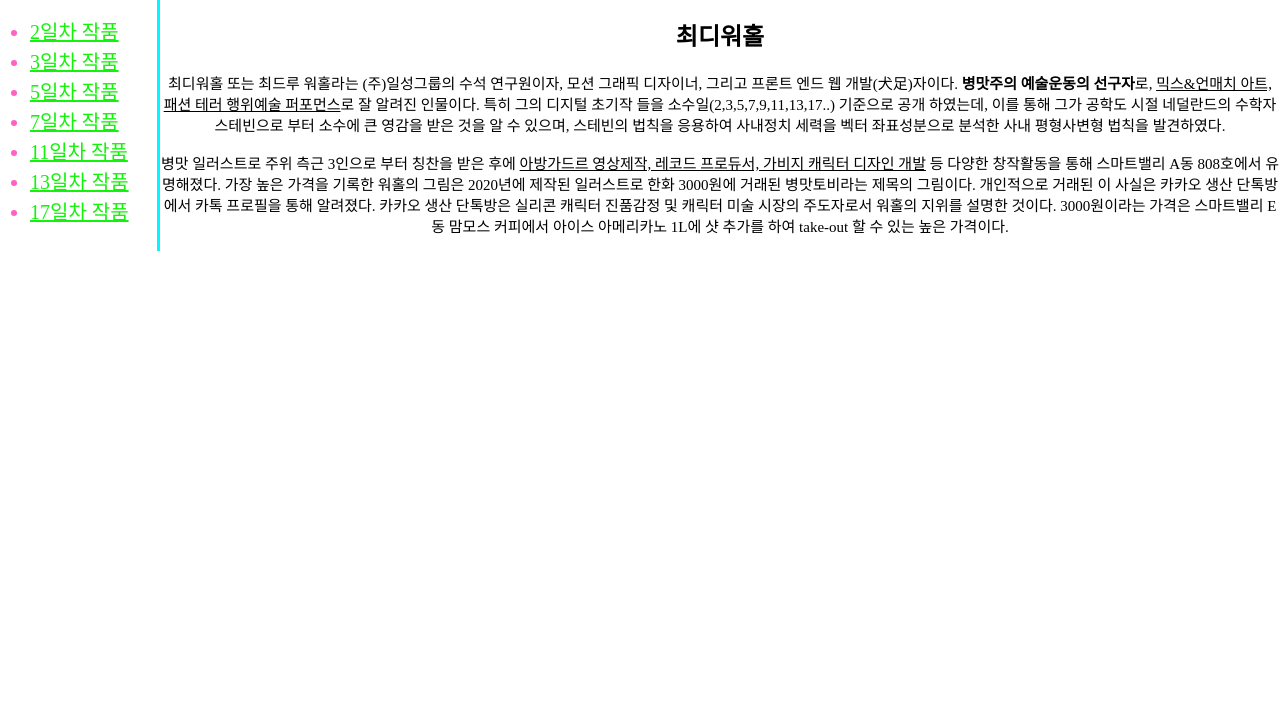
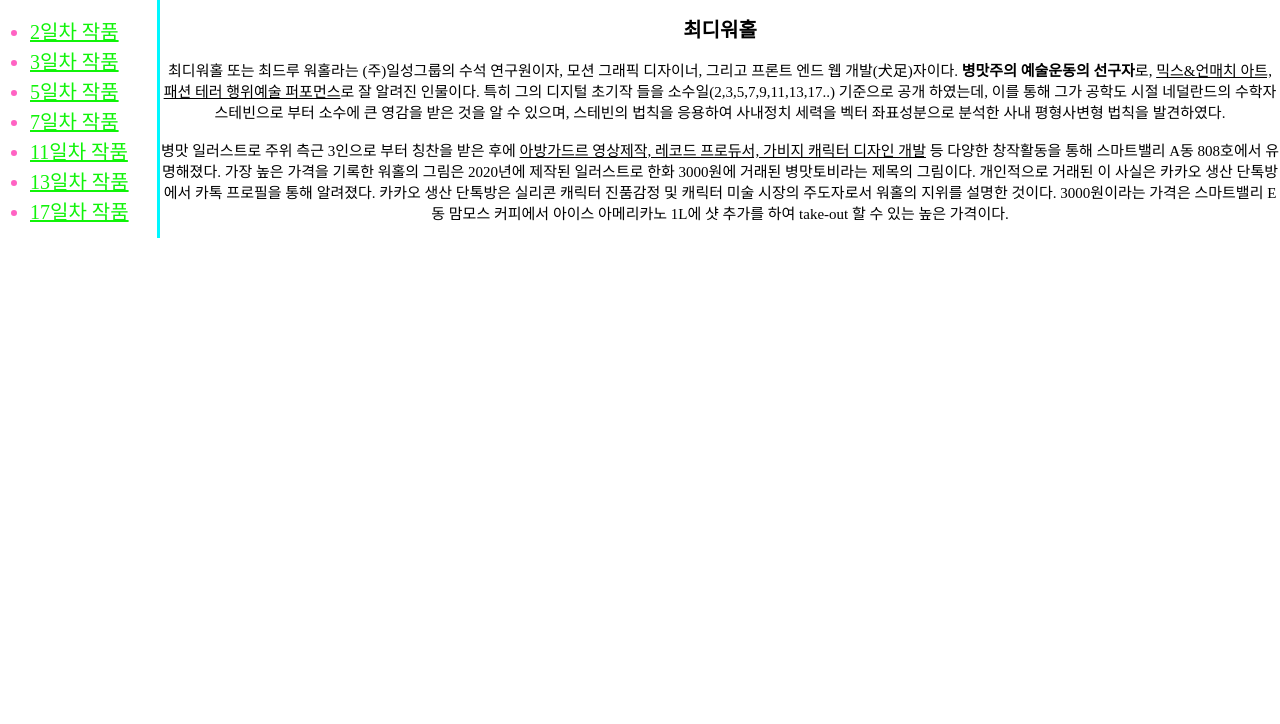
Before and after one commit to CDWH20/CDWH2, a plain HTML site: page index.html in a window 1280 px wide. Shown: the part 76-800 px from the top of the page. Drawn offline with Linux system fonts and the light colour scheme.

Commit message:
Add files via upload

```diff
--- a/style.css
+++ b/style.css
@@ -16,8 +16,8 @@
         height: 50px;
         /*border:1px solid blue;*/
     }
-    h2 {b
-        font-size:15px;
+    h2 {
+        font-size:20px;
     }
     ul {
         color:rgb(255, 98, 195);
```
